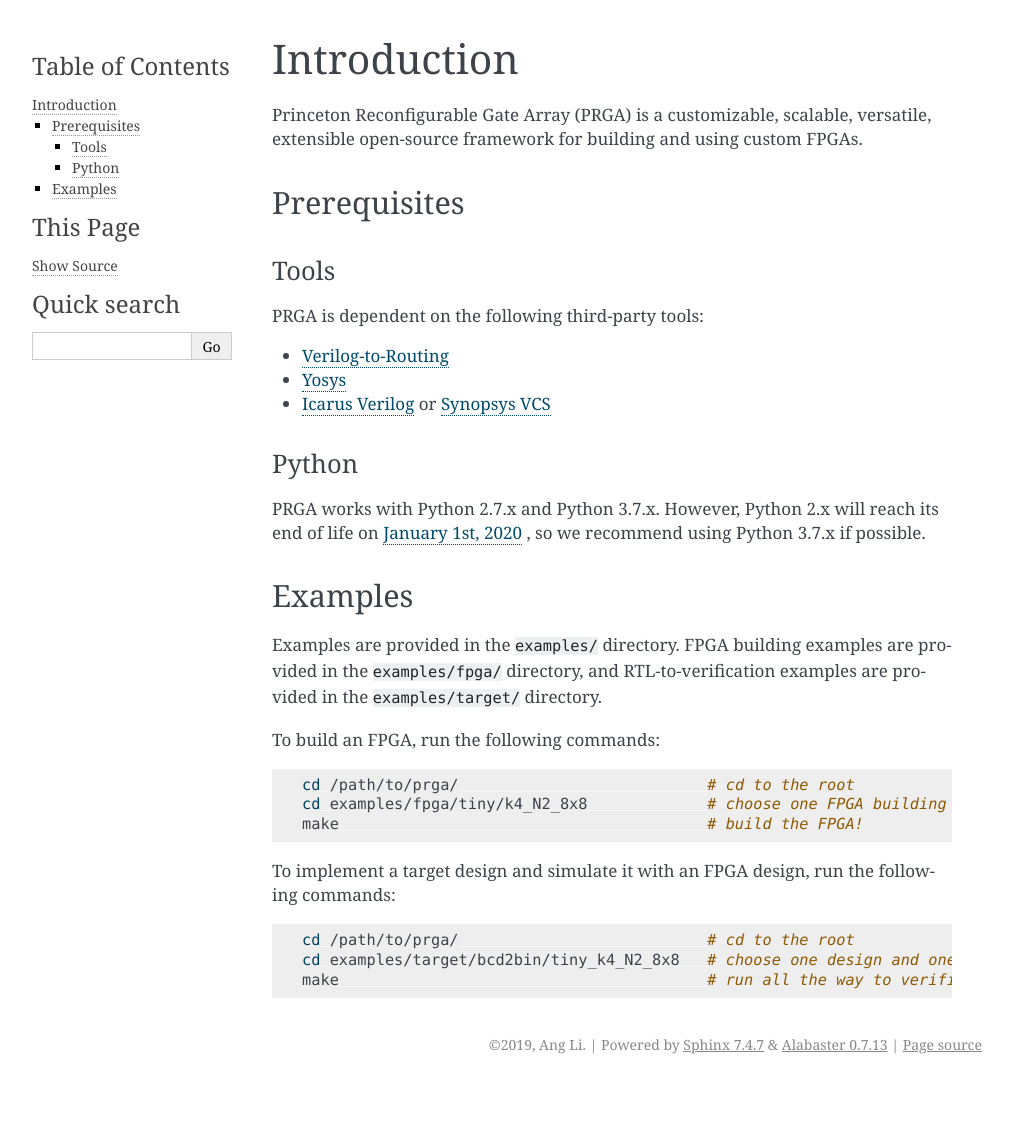
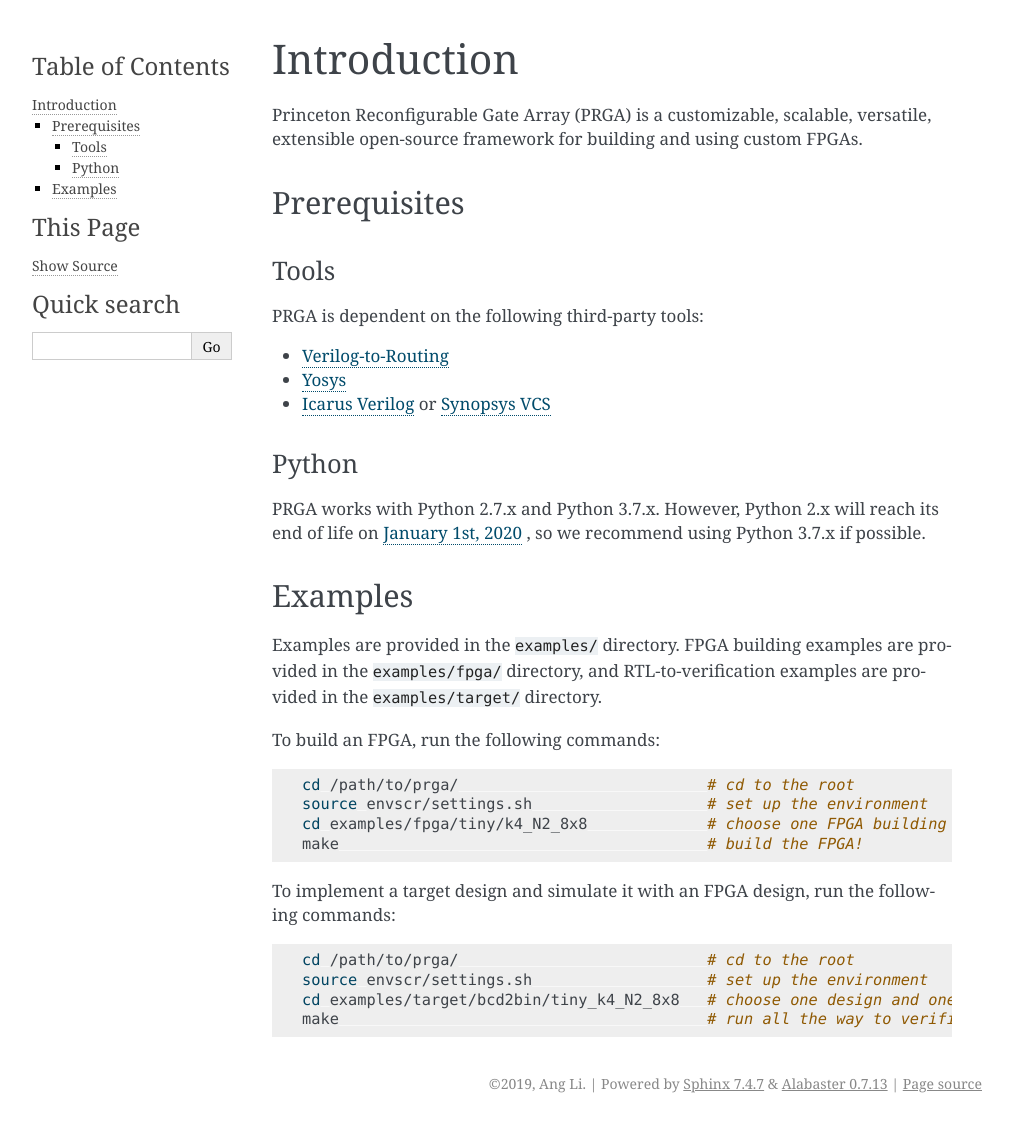
Before and after one commit to PrincetonUniversity/prga, a Sphinx documentation site: the page built from docs/source/intro.rst, in a window 1280 px wide and 1123 px high. Shown: the whole window, without its empty margins (138-1151 px from the left). Built offline with Sphinx 7.4.7, drawn with Linux system fonts in a browser that asks for light colours.

Commit message:
Environment settings script

```diff
--- a/docs/source/intro.rst
+++ b/docs/source/intro.rst
@@ -39,6 +39,7 @@ To build an FPGA, run the following commands:
 .. code-block:: bash
 
     cd /path/to/prga/                           # cd to the root
+    source envscr/settings.sh                   # set up the environment
     cd examples/fpga/tiny/k4_N2_8x8             # choose one FPGA building example
     make                                        # build the FPGA!
 
@@ -48,5 +49,6 @@ following commands:
 .. code-block:: bash
 
     cd /path/to/prga/                           # cd to the root
+    source envscr/settings.sh                   # set up the environment
     cd examples/target/bcd2bin/tiny_k4_N2_8x8   # choose one design and one FPGA
     make                                        # run all the way to verification
```
Also changed, not shown: 1 other file.
